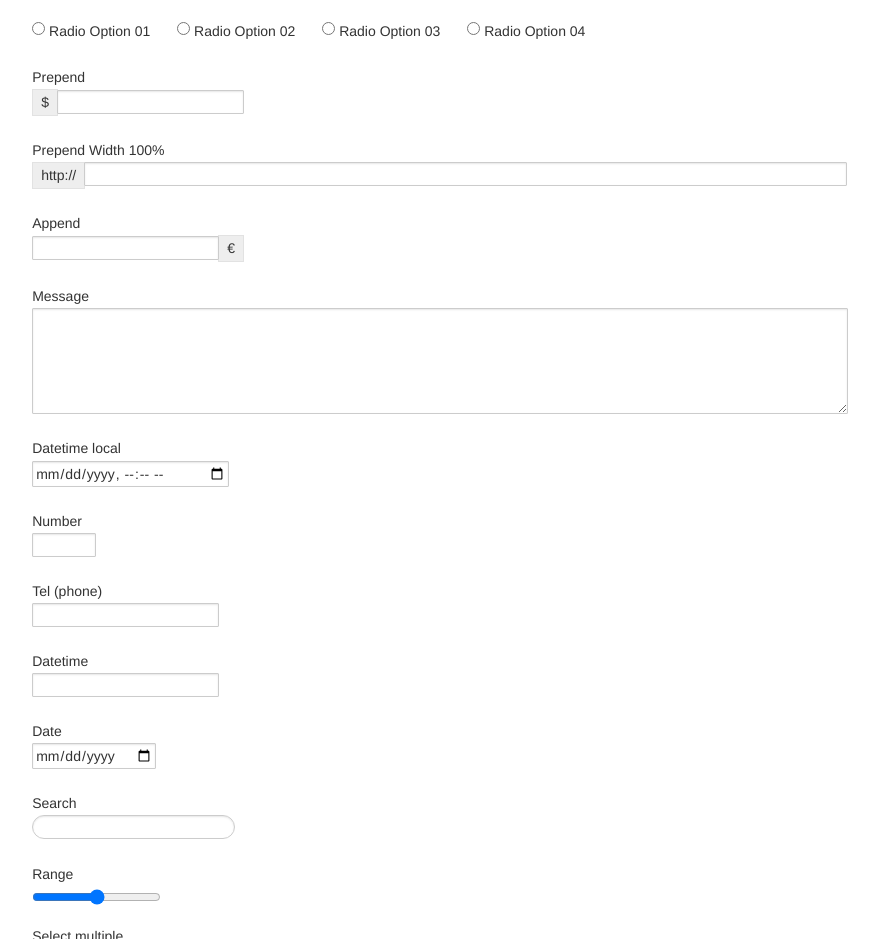
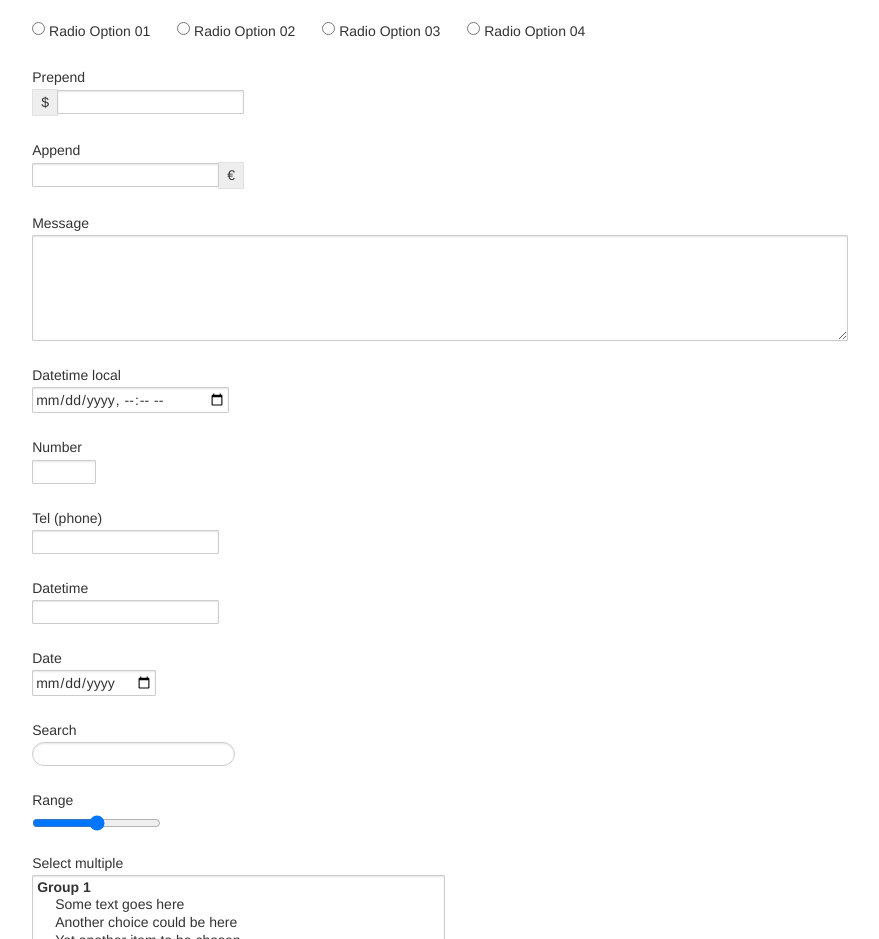
Before and after one commit to james2doyle/kube-styl, a website: page index.html in a window 1280 px wide. Shown: the part 8580-9519 px from the top of the page, without its empty margins (195-1074 px from the left). Drawn offline with nearby package versions, Linux system fonts and the light colour scheme.

Commit message:
remove input prepend 100% example

```diff
--- a/index.html
+++ b/index.html
@@ -940,15 +940,6 @@
         <label class="forms-inline">
           Prepend<br>
           <span class="input-prepend">$</span><input type="text" name="prepend">
-        </label>
-        <label>
-          Prepend Width 100%
-          <table class="width-100 table-flat">
-            <tbody><tr>
-              <td><span class="input-prepend">http://</span></td>
-              <td class="width-100"><input type="text" name="prepend2" class="width-100"></td>
-            </tr>
-          </tbody></table>
         </label>
         <label class="forms-inline">
           Append<br>
```
Lines whose indentation alone changed are shown as unchanged.
